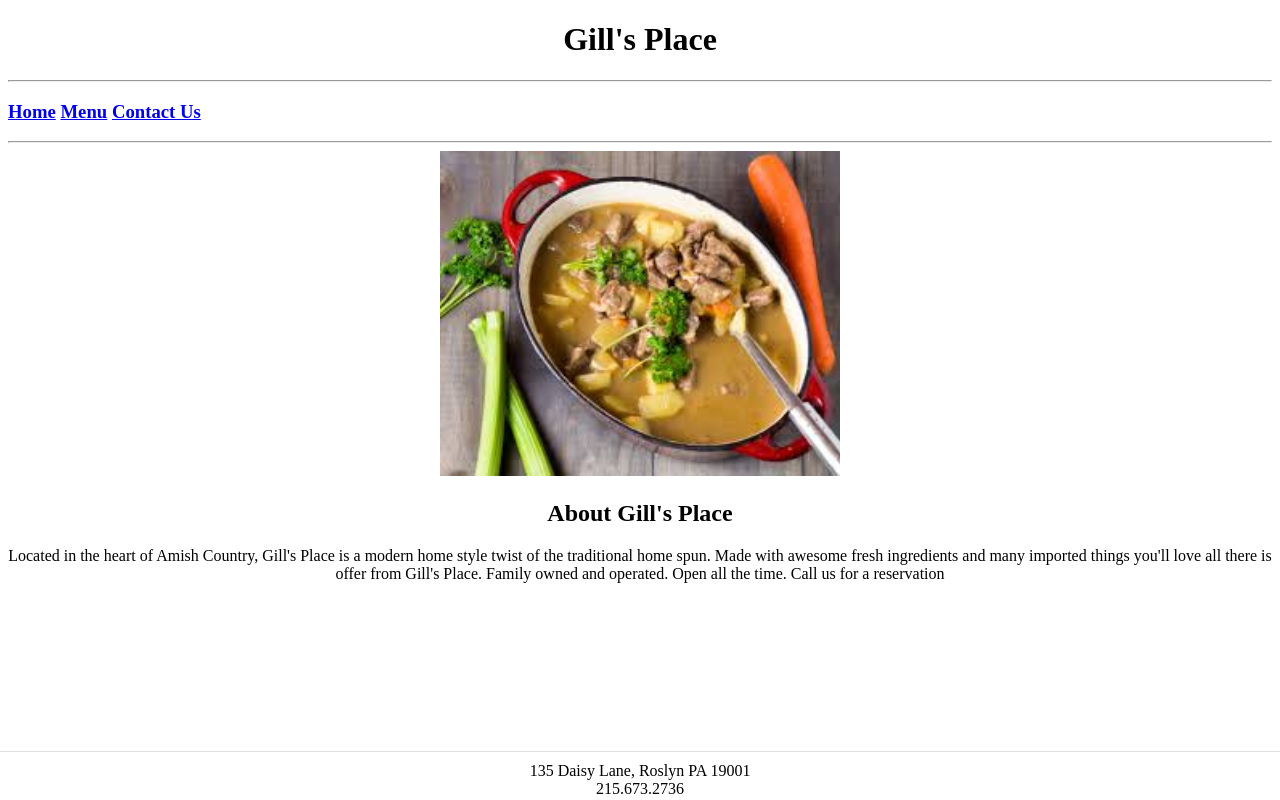
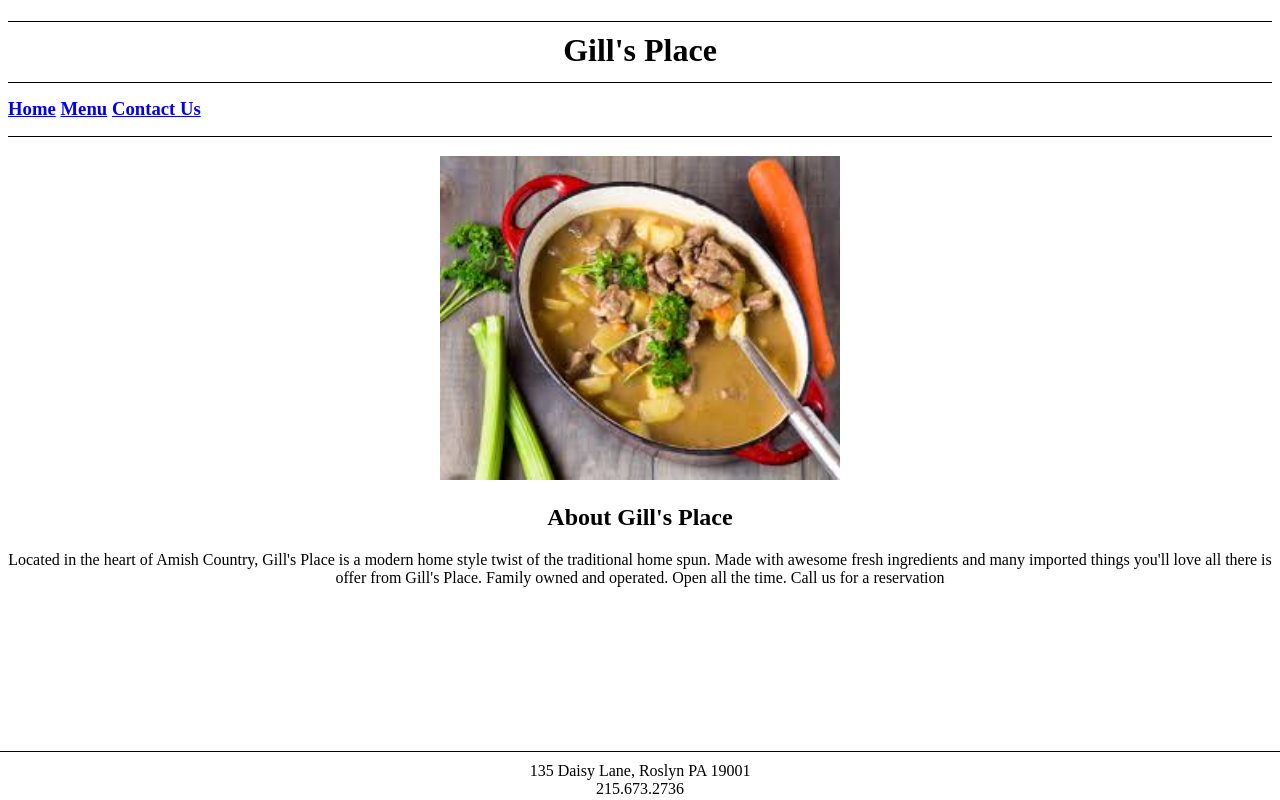
Before and after one commit to gillhughes23/gillsplace, a plain HTML site: page index.html in a window 1280 px wide. Drawn offline with Linux system fonts and the light colour scheme; files that its build step writes are made by us from their sources; files whose address does not match are found by name.

Commit message:
Add files via upload

```diff
--- a/index.html
+++ b/index.html
@@ -1,22 +1,23 @@
 <!DOCTYPE html>
 <html>
     <head>
-            <link rel="stylesheet" type="text/css" href="/Users/ghughes/Documents/repos/gillsplace/style.css">
+            <link rel="stylesheet" type="text/css" href="/Users/ghughes/Documents/repos/gillsplace/restaurantStyle.css">
 
         <title>Gill's Place</title>
     </head>
     <body>
         <h1>Gill's Place</h1>
-        <hr>
+
        <h3><a href="/Users/ghughes/Documents/repos/gillsplace/index.html">Home</a>
             <a href="/Users/ghughes/Documents/repos/gillsplace/menu.html">Menu</a>
-            <a href="/Users/ghughes/Documents/repos/gillsplace/contact.htmll">Contact Us</a>
+            <a href="/Users/ghughes/Documents/repos/gillsplace/contact.html">Contact Us</a>
        </h3>
-       <hr>
-       <center>
-       <div id="image">
+
+
+       <div id="image" align="middle">
        <img src="/Users/ghughes/Documents/repos/gillsplace/images/contact.jpeg" style= "width:400px; heigth: 150px;" align:"middle">
        </div>
+       <center>
        <div id="About Us">
            <h2>About Gill's Place</h2>
            <p>Located in the heart of Amish Country, Gill's Place is a modern home style twist of the traditional home spun.  Made with awesome fresh ingredients and many imported things you'll love all there is offer from Gill's Place.  Family owned and operated. Open all the time.  Call us for a reservation</p>
--- /dev/null
+++ b/restaurantStyle.css
@@ -0,0 +1,45 @@
+footer {
+    width: 100%;
+    height: 28px;
+    border-top: 1px solid rgb(7, 7, 7);
+    position: absolute;
+    bottom: 0px;
+    left: 0px;
+    text-align: center;
+    padding-top: 10px;
+    padding-bottom: 10px;
+    }
+
+    h1 {
+        text-align: center;
+    }
+
+    /*
+    img {
+        display: block;
+        margin-left; auto;
+        margin-right; auto;
+        width: 100%;
+    }
+    */
+
+
+
+
+
+    h1 {
+      width: 100;
+      height: 28px;
+      border-top: 1px solid #000000;
+      padding-top: 10px;
+    }
+
+    h3 {
+        width: 100;
+        height: 28px;
+        border-top: 1px solid #000000;
+        border-bottom:1px solid #000000;
+        padding-top: 15px;
+        padding-bottom: 10px;
+
+    }
```
Also changed, not shown: contact.html (+3 -3 lines), menu.html (+10 -3 lines).
